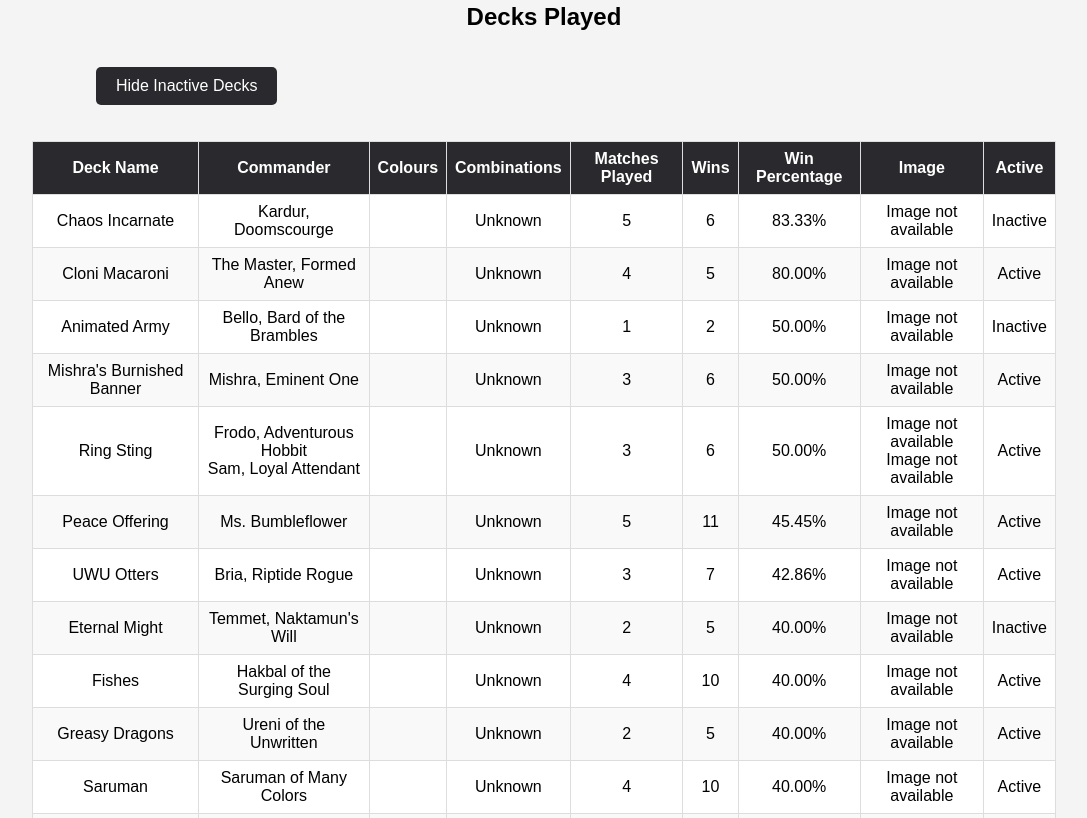
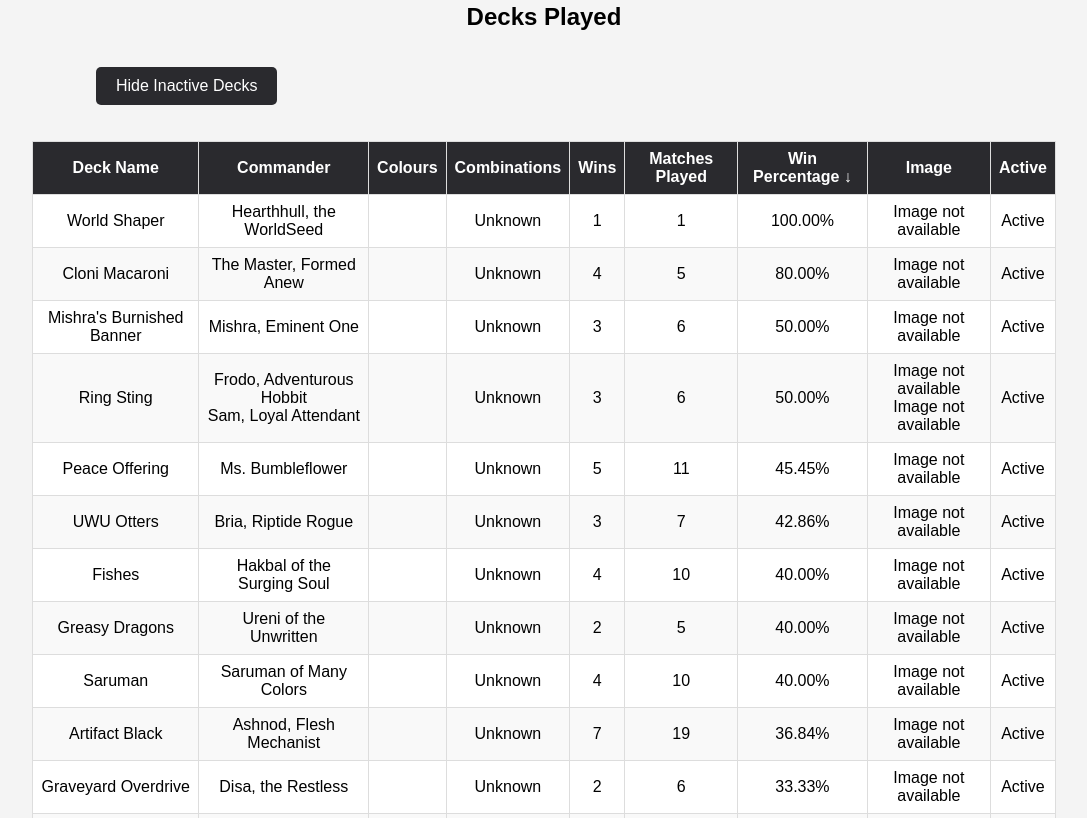
Before and after one commit to markglynnejones/markglynnejones.github.io, a plain HTML site: page index.html in a window 1280 px wide. Shown: the part 722-1540 px from the top of the page, without its empty margins (96-1183 px from the left). Drawn offline with Linux system fonts and the light colour scheme; no server answers.

Commit message:
Sorting on the Decks played

```diff
--- a/index.html
+++ b/index.html
@@ -55,9 +55,9 @@
                     <th>Commander</th>
                     <th>Colours</th>
                     <th>Combinations</th>
-                    <th>Matches Played</th>
-                    <th>Wins</th>
-                    <th>Win Percentage</th>
+                    <th id="sort-wins" style="cursor:pointer;">Wins <span id="arrow-wins">↕</span></th>
+                    <th id="sort-matches" style="cursor:pointer;">Matches Played <span id="arrow-matches">↕</span></th>
+                    <th id="sort-winrate" style="cursor:pointer;">Win Percentage <span id="arrow-winrate">↕</span></th>
                     <th>Image</th>
                     <th>Active</th>
                 </tr>
--- a/scripts.js
+++ b/scripts.js
@@ -1,9 +1,48 @@
 document.addEventListener('DOMContentLoaded', function () {
-    let showInactiveDecks = true;
-    let currentSortCriteria = [
-        { columnIndex: 6, ascending: false }, // Sort by Wins descending
-        { columnIndex: 0, ascending: true }   // Then by Deck Name ascending
-    ];
+    let showInactiveDecks = false;
+
+    // Sorting state
+    let decksSortState = {
+        column: 'winrate',    // Default sort by wins
+        ascending: false   // Descending order
+    };
+
+    const sortIcons = {
+        up: '↑',
+        down: '↓',
+        both: '↕'
+    };
+
+    function updateDecksSortArrows() {
+        document.getElementById('arrow-wins').textContent = decksSortState.column === 'wins'
+            ? (decksSortState.ascending ? sortIcons.up : sortIcons.down)
+            : '';
+        document.getElementById('arrow-matches').textContent = decksSortState.column === 'matches'
+            ? (decksSortState.ascending ? sortIcons.up : sortIcons.down)
+            : '';
+        document.getElementById('arrow-winrate').textContent = decksSortState.column === 'winrate'
+            ? (decksSortState.ascending ? sortIcons.up : sortIcons.down)
+            : '';
+    }
+
+    function sortDecksData(decks, column, ascending) {
+        return decks.slice().sort((a, b) => {
+            let valA, valB;
+            if (column === 'wins') {
+                valA = a.wins || 0;
+                valB = b.wins || 0;
+            } else if (column === 'matches') {
+                valA = a.matchesPlayed || 0;
+                valB = b.matchesPlayed || 0;
+            } else if (column === 'winrate') {
+                valA = a.matchesPlayed > 0 ? a.wins / a.matchesPlayed : 0;
+                valB = b.matchesPlayed > 0 ? b.wins / b.matchesPlayed : 0;
+            }
+            if (valA < valB) return ascending ? -1 : 1;
+            if (valA > valB) return ascending ? 1 : -1;
+            return (a.name || '').localeCompare(b.name || '');
+        });
+    }
 
     // Function to sort a table by multiple columns
     function sortTableByColumns(table, sortCriteria, tableName) {
@@ -68,7 +107,7 @@ document.addEventListener('DOMContentLoaded', function () {
     }
 
     // Function to generate decks table content from JSON data
-    function generateDecksTableContent(decksData, combinationsData, tableBodyId) {
+    const originalGenerateDecksTableContent = function generateDecksTableContent(decksData, combinationsData, tableBodyId) {
         const tableBody = document.getElementById(tableBodyId);
         tableBody.innerHTML = ''; // Clear existing content
         decksData.decks.forEach(deck => {
@@ -161,11 +200,17 @@ document.addEventListener('DOMContentLoaded', function () {
             tr.appendChild(tdActive);
             tableBody.appendChild(tr);
         });
+    }
 
-        // Reapply sorting after regenerating the table content
-        const decksTable = document.querySelector('section:nth-of-type(3) table');
-        sortTableByColumns(decksTable, currentSortCriteria, 'decks-table-bod2y');
-    }
+    generateDecksTableContent = function(decksData, combinationsData, tableBodyId) {
+        let decks = decksData.decks.filter(deck => showInactiveDecks || deck.active);
+        if (decksSortState.column) {
+            decks = sortDecksData(decks, decksSortState.column, decksSortState.ascending);
+        }
+        // Patch decksData for rendering
+        originalGenerateDecksTableContent({ decks }, combinationsData, tableBodyId);
+        updateDecksSortArrows();
+    };
 
     function generateDoublesWinsTableContent(data, tableBodyId) {
         const tableBody = document.getElementById(tableBodyId);
@@ -228,6 +273,31 @@ document.addEventListener('DOMContentLoaded', function () {
         });
     });
 
+    // Add event listeners for sorting
+    document.getElementById('sort-wins').addEventListener('click', () => {
+        decksSortState.ascending = decksSortState.column === 'wins' ? !decksSortState.ascending : false;
+        decksSortState.column = 'wins';
+        reloadDecksTable();
+    });
+    document.getElementById('sort-matches').addEventListener('click', () => {
+        decksSortState.ascending = decksSortState.column === 'matches' ? !decksSortState.ascending : false;
+        decksSortState.column = 'matches';
+        reloadDecksTable();
+    });
+    document.getElementById('sort-winrate').addEventListener('click', () => {
+        decksSortState.ascending = decksSortState.column === 'winrate' ? !decksSortState.ascending : false;
+        decksSortState.column = 'winrate';
+        reloadDecksTable();
+    });
+
+    function reloadDecksTable() {
+        loadJSON('/data/decks.json', decksData => {
+            loadJSON('/data/combinations.json', combinationsData => {
+                generateDecksTableContent(decksData, combinationsData, 'decks-table-body');
+            });
+        });
+    }
+
     // Load and generate content for Doubles Wins Table
     loadJSON('/data/doubles.json', data => {
         generateDoublesWinsTableContent(data, 'doubles-wins-table-body');
```
